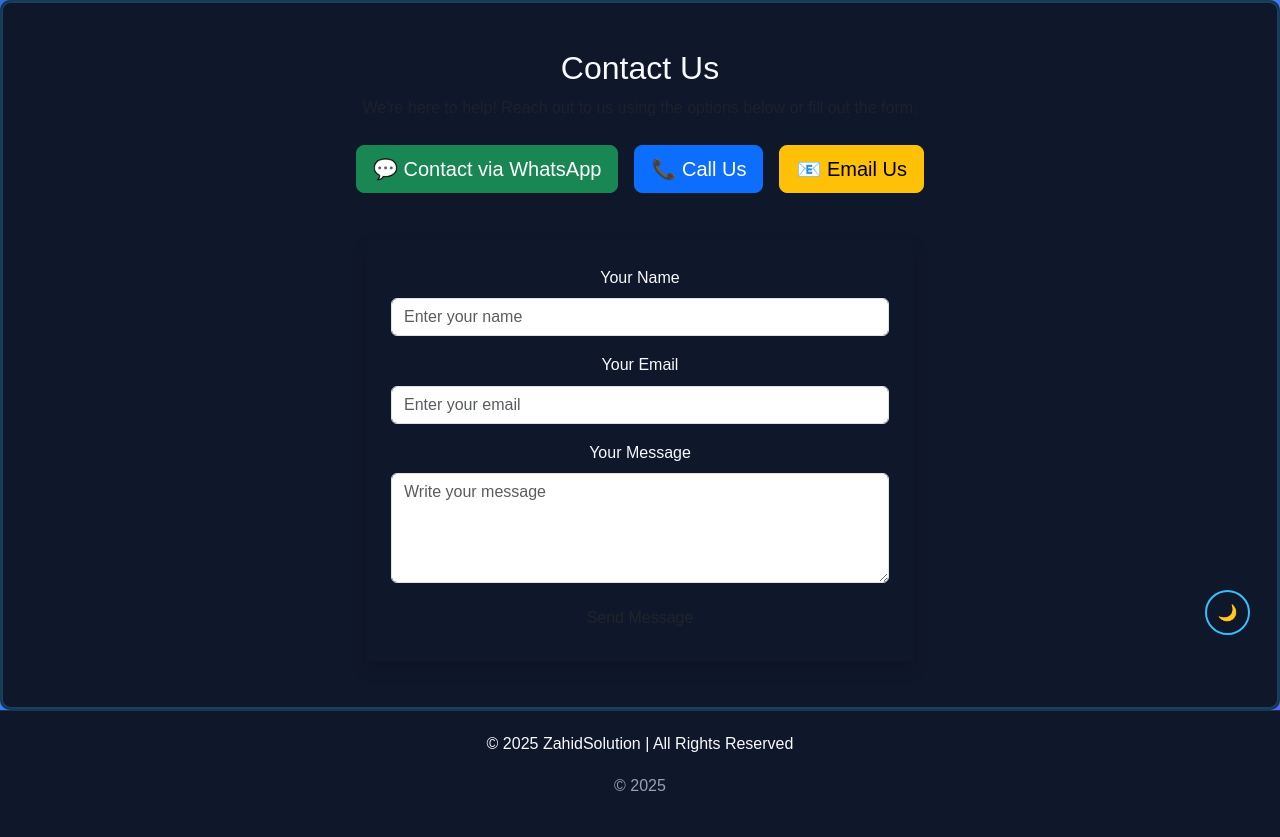
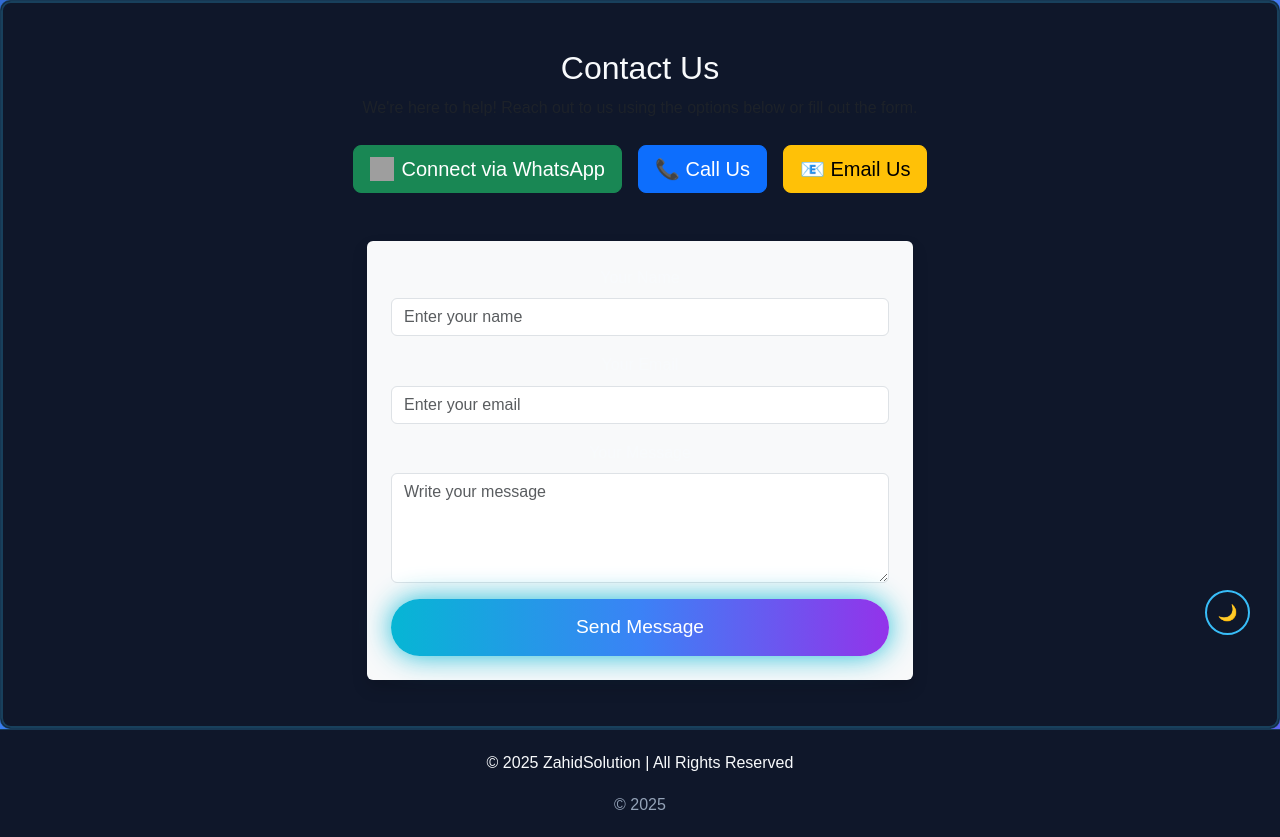
Before and after one commit to zahidsolution/zahidsolution, a Flask app: page /contact in a window 1280 px wide. Shown: the part 75-912 px from the top of the page. Before the commit the page ends 866 px from the top, so only its background shows below. Run offline with Flask 3, Linux system fonts and the light colour scheme; data that the repository does not hold is empty; grey boxes are pictures that could not be loaded.

Commit message:
Update contact.html

```diff
--- a/templates/contact.html
+++ b/templates/contact.html
@@ -7,6 +7,7 @@
     <meta name="description" content="Get in touch with ZahidSolution for web development, graphic design, and video editing services. Contact us via WhatsApp, email, or phone for quick support.">
     <meta name="keywords" content="contact ZahidSolution, web development contact, graphic design support, video editing contact, WhatsApp support">
     <meta name="author" content="ZahidSolution">
+    <link rel="icon" href="/static/favicon.png" type="image/png">
     <link href="https://cdn.jsdelivr.net/npm/bootstrap@5.3.0/dist/css/bootstrap.min.css" rel="stylesheet">
     <link rel="stylesheet" href="{{ url_for('static', filename='style.css') }}">
     <link href="https://unpkg.com/aos@2.3.1/dist/aos.css" rel="stylesheet">
@@ -38,24 +39,27 @@
             <p class="text-muted mb-4" data-aos="fade-up" data-aos-delay="100">
                 We're here to help! Reach out to us using the options below or fill out the form.
             </p>
-
             <!-- Contact Buttons -->
 <div class="d-flex flex-wrap justify-content-center gap-3 mb-5" data-aos="zoom-in">
-                <a href="https://wa.me/923000079078" target="_blank" class="btn btn-success btn-lg">
-                    💬 Contact via WhatsApp
+    <a href="https://wa.me/923000079078?text=Hello%20ZahidSolution%20Team!"
+       target="_blank"
+       id="whatsappBtn"
+       class="btn btn-success btn-lg d-flex align-items-center gap-2"
+       aria-label="Connect via WhatsApp">
+        <img src="/static/icons/whatsapp.svg" alt="WhatsApp" width="24" height="24">
+        <span>Connect via WhatsApp</span>
     </a>
-                <a href="tel:+923000079078" class="btn btn-primary btn-lg">
+    <a href="tel:+923000079078" class="btn btn-primary btn-lg" aria-label="Call Us">
         📞 Call Us
     </a>
-                <a href="mailto:zahidsolutions360@gmail.com" class="btn btn-warning btn-lg">
+    <a href="mailto:zahidsolutions360@gmail.com" class="btn btn-warning btn-lg" aria-label="Email Us">
         📧 Email Us
     </a>
 </div>
-
             <!-- Contact Form -->
             <div class="row justify-content-center">
                 <div class="col-md-6" data-aos="fade-up" data-aos-delay="200">
-                    <form method="POST" action="/contact" class="p-4 shadow">
+                    <form method="POST" action="/contact" id="contactForm" class="p-4 shadow bg-light rounded">
                         <div class="mb-3">
                             <label for="name" class="form-label">Your Name</label>
                             <input type="text" name="name" id="name" class="form-control" placeholder="Enter your name" required>
@@ -68,16 +72,25 @@
                             <label for="message" class="form-label">Your Message</label>
                             <textarea name="message" id="message" rows="4" class="form-control" placeholder="Write your message" required></textarea>
                         </div>
-                        <button type="submit" class="btn btn-custom w-100">Send Message</button>
+                        <button type="submit" class="btn btn-custom w-100 btn-get-started">Send Message</button>
                     </form>
                 </div>
             </div>
         </div>
     </section>
 
+    <!-- Newsletter Popup -->
+    <div id="newsletterPopup" class="newsletter-popup d-none">
+        <div class="popup-content shadow-lg p-4 bg-white rounded">
+            <h5>✅ Thank you for subscribing!</h5>
+            <p>We'll keep you updated with the latest news.</p>
+            <button class="btn btn-primary" onclick="document.getElementById('newsletterPopup').classList.add('d-none')">Close</button>
+        </div>
+    </div>
+
     <!-- Footer -->
     <footer>
-        <p>&copy; 2025 ZahidSolution | All Rights Reserved</p>
+        <p>&copy; <span id="year"></span> ZahidSolution | All Rights Reserved</p>
     </footer>
 
     <!-- External Scripts -->
@@ -107,12 +120,23 @@
             };
             updateCounter();
         });
+
+        // Contact Form Popup Success
+        document.getElementById('contactForm').addEventListener('submit', function (e) {
+            e.preventDefault();
+            alert('✅ Your message has been sent successfully!');
+        });
+
+        // Auto Year in Footer
+        document.getElementById('year').innerText = new Date().getFullYear();
     </script>
 
-    <!-- Structured Data (Schema Markup for SEO) -->
+    <!-- Structured Data (Organization + ContactPage + FAQ) -->
     <script type="application/ld+json">
     {
       "@context": "https://schema.org",
+      "@type": "ContactPage",
+      "mainEntity": {
         "@type": "Organization",
         "name": "ZahidSolution",
         "url": "https://zahidsolutions360-v3.com",
@@ -125,19 +149,31 @@
           "availableLanguage": "English"
         }
       }
+    }
     </script>
 
-    <!-- Review Schema -->
     <script type="application/ld+json">
     {
       "@context": "https://schema.org",
-      "@type": "Product",
-      "name": "ZahidSolution Services",
-      "aggregateRating": {
-        "@type": "AggregateRating",
-        "ratingValue": "5",
-        "reviewCount": "120"
+      "@type": "FAQPage",
+      "mainEntity": [
+        {
+          "@type": "Question",
+          "name": "How can I contact ZahidSolution?",
+          "acceptedAnswer": {
+            "@type": "Answer",
+            "text": "You can contact us via WhatsApp, email, or our contact form on the website."
           }
+        },
+        {
+          "@type": "Question",
+          "name": "Do you provide 24/7 support?",
+          "acceptedAnswer": {
+            "@type": "Answer",
+            "text": "Yes, our support team is available to assist you 24/7."
+          }
+        }
+      ]
     }
     </script>
 </body>
```
Lines whose indentation alone changed are shown as unchanged.
